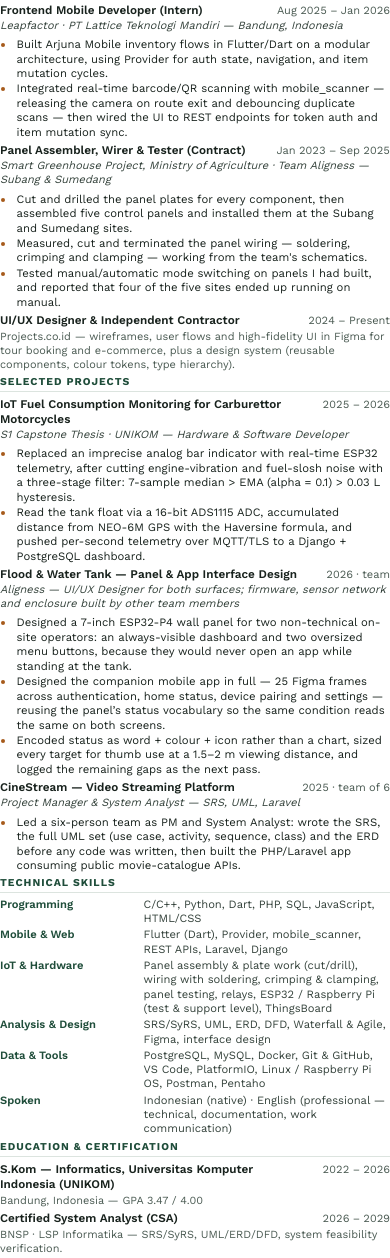
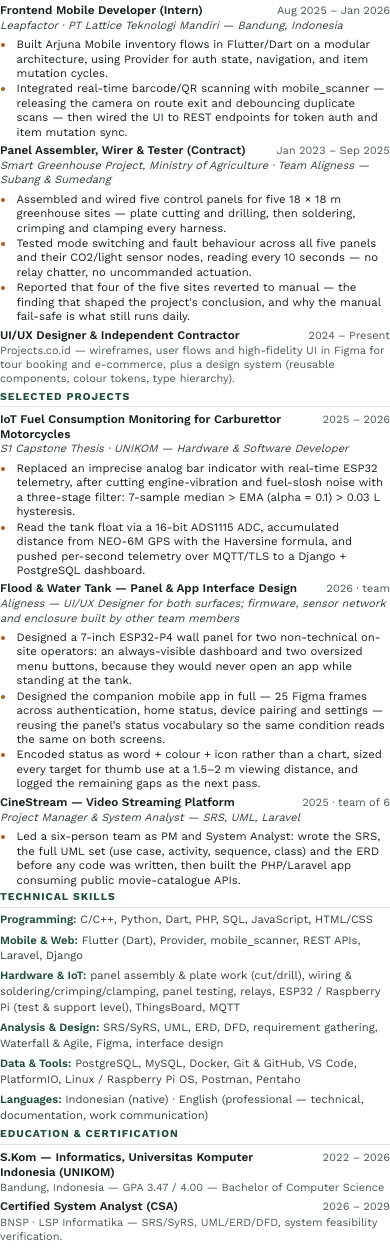
Before and after one commit to hilmy112233/hilmy112233.github.io, a plain HTML site: page cv/cv.html in a window 390 px wide. Shown: the part 293-1551 px from the top of the page. Drawn offline with Linux system fonts and the light colour scheme.

Commit message:
Make the CV survive an ATS, and give the greenhouse entry a result
Two changes, both driven by measurement rather than opinion.

ATS compatibility: the PDF already extracted cleanly -- 579 words in
reading order, all four section headings found, email/phone/LinkedIn/
GitHub/portfolio all scrapeable, no replacement glyphs. But the skills
block was a CSS grid with a 35mm label column, and pdfminer read it as
six labels followed by six values, so "C/C++" was no longer attached to
"Programming". That is the failure that silently drops a candidate.
Rebuilt as one label:value line per row in DOM order. Both pypdf and
pdfminer now recover every pair, and the rendered page reads better too.

Also added requirement gathering to the analysis line, MQTT to the
hardware line, and "Bachelor of Computer Science" beside the S.Kom so a
non-Indonesian parser can map the degree.

The greenhouse entry now states results instead of activities: five
18x18 m sites, CO2/light nodes reading every 10 seconds, no relay
chatter or uncommanded actuation during fault testing, and four of five
sites reverting to manual -- which is both the project's conclusion and
the reason the manual fail-safe is what still runs daily.

Added _atscheck.py to keep this honest: it runs pypdf and pdfminer,
checks headings, contact fields, keyword coverage per target role, and
flags glyph artefacts. Both PDFs PASS.

```diff
--- a/cv/cv.html
+++ b/cv/cv.html
@@ -44,9 +44,12 @@ li::marker{color:#A65A1B}
 li:last-child{margin-bottom:0}
 
 /* skills */
-dl{margin:0;display:grid;grid-template-columns:35mm 1fr;gap:.5mm 3mm;font-size:8.4pt}
-dt{font-weight:600;color:#1F4D3A}
-dd{margin:0;color:#34423B}
+/* ATS-safe: one label-value pair per line in DOM order. A two-column grid made
+   pdfminer-style parsers read every label first and every value second, which
+   destroys the pairing an ATS needs. */
+.skills{display:flex;flex-direction:column;gap:1.1mm;font-size:8.4pt;line-height:1.42;break-inside:avoid}
+.skills p{margin:0;color:#34423B}
+.skills b{font-weight:600;color:#1F4D3A}
 
 /* education / cert */
 .line{margin:0 0 .5mm;font-size:8.8pt}
@@ -55,7 +58,7 @@ dd{margin:0;color:#34423B}
 
 @media print{
   a{color:#1F4D3A}
-  .job,dl{break-inside:avoid}
+  .job,.skills{break-inside:avoid}
 }
 </style>
 </head>
@@ -102,12 +105,12 @@ dd{margin:0;color:#34423B}
     </div>
     <p class="sub"><span data-id="Proyek Smart Greenhouse, Kementerian Pertanian &middot; Team Aligness" data-en="Smart Greenhouse Project, Ministry of Agriculture &middot; Team Aligness">Smart Greenhouse Project, Ministry of Agriculture &middot; Team Aligness</span> &mdash; Subang &amp; Sumedang</p>
     <ul>
-      <li><span data-id="Melubangi dan memotong pelat panel untuk tiap komponen, lalu merakit lima panel kontrol dan memasangnya di lokasi Subang dan Sumedang."
-        data-en="Cut and drilled the panel plates for every component, then assembled five control panels and installed them at the Subang and Sumedang sites.">Cut and drilled the panel plates for every component, then assembled five control panels and installed them at the Subang and Sumedang sites.</span></li>
-      <li><span data-id="Mengukur, memotong, dan menyambung kabel panel &mdash; solder, crimp, dan klem &mdash; mengikuti skematik yang digambar tim."
-        data-en="Measured, cut and terminated the panel wiring &mdash; soldering, crimping and clamping &mdash; working from the team's schematics.">Measured, cut and terminated the panel wiring &mdash; soldering, crimping and clamping &mdash; working from the team's schematics.</span></li>
-      <li><span data-id="Menguji peralihan manual/otomatis pada panel rakitan sendiri, lalu melaporkan bahwa empat dari lima situs berakhir beroperasi manual."
-        data-en="Tested manual/automatic mode switching on panels I had built, and reported that four of the five sites ended up running on manual.">Tested manual/automatic mode switching on panels I had built, and reported that four of the five sites ended up running on manual.</span></li>
+      <li><span data-id="Merakit dan mengkabel lima panel kontrol untuk lima greenhouse 18 &times; 18 m &mdash; potong dan lubang pelat, lalu solder, crimp, dan klem seluruh harness."
+        data-en="Assembled and wired five control panels for five 18 &times; 18 m greenhouse sites &mdash; plate cutting and drilling, then soldering, crimping and clamping every harness.">Assembled and wired five control panels for five 18 &times; 18 m greenhouse sites &mdash; plate cutting and drilling, then soldering, crimping and clamping every harness.</span></li>
+      <li><span data-id="Menguji peralihan mode dan perilaku fault pada lima panel serta node sensor CO2/cahaya yang membaca tiap 10 detik &mdash; tanpa relay chatter atau aktuasi tak terkendali."
+        data-en="Tested mode switching and fault behaviour across all five panels and their CO2/light sensor nodes, reading every 10 seconds &mdash; no relay chatter, no uncommanded actuation.">Tested mode switching and fault behaviour across all five panels and their CO2/light sensor nodes, reading every 10 seconds &mdash; no relay chatter, no uncommanded actuation.</span></li>
+      <li><span data-id="Melaporkan bahwa empat dari lima situs kembali ke manual &mdash; temuan yang membentuk kesimpulan proyek, dan alasan jalur fail-safe manual masih dipakai tiap hari."
+        data-en="Reported that four of the five sites reverted to manual &mdash; the finding that shaped the project's conclusion, and why the manual fail-safe is what still runs daily.">Reported that four of the five sites reverted to manual &mdash; the finding that shaped the project's conclusion, and why the manual fail-safe is what still runs daily.</span></li>
     </ul>
   </div>
 
@@ -169,20 +172,14 @@ dd{margin:0;color:#34423B}
 
 <section>
   <h2><span data-id="Keahlian Teknis" data-en="Technical Skills">Technical Skills</span></h2>
-  <dl>
-    <dt><span data-id="Bahasa Pemrograman" data-en="Programming">Programming</span></dt>
-    <dd>C/C++, Python, Dart, PHP, SQL, JavaScript, HTML/CSS</dd>
-    <dt><span data-id="Mobile &amp; Web" data-en="Mobile &amp; Web">Mobile &amp; Web</span></dt>
-    <dd>Flutter (Dart), Provider, mobile_scanner, REST APIs, Laravel, Django</dd>
-    <dt><span data-id="IoT &amp; Perangkat Keras" data-en="IoT &amp; Hardware">IoT &amp; Hardware</span></dt>
-    <dd><span data-id="Perakitan panel &amp; panel pelat (potong/lubang), pengkabelan dan solder/crimp/klem, uji panel, relay, ESP32 / Raspberry Pi (level uji &amp; dukung), ThingsBoard" data-en="Panel assembly &amp; plate work (cut/drill), wiring with soldering, crimping &amp; clamping, panel testing, relays, ESP32 / Raspberry Pi (test &amp; support level), ThingsBoard">Panel assembly &amp; plate work (cut/drill), wiring with soldering, crimping &amp; clamping, panel testing, relays, ESP32 / Raspberry Pi (test &amp; support level), ThingsBoard</span></dd>
-    <dt><span data-id="Analisis &amp; Desain" data-en="Analysis &amp; Design">Analysis &amp; Design</span></dt>
-    <dd><span data-id="SRS/SyRS, UML, ERD, DFD, Waterfall &amp; Agile, Figma, desain antarmuka" data-en="SRS/SyRS, UML, ERD, DFD, Waterfall &amp; Agile, Figma, interface design">SRS/SyRS, UML, ERD, DFD, Waterfall &amp; Agile, Figma, interface design</span></dd>
-    <dt><span data-id="Data &amp; Alat" data-en="Data &amp; Tools">Data &amp; Tools</span></dt>
-    <dd>PostgreSQL, MySQL, Docker, Git &amp; GitHub, VS Code, PlatformIO, Linux / Raspberry Pi OS, Postman, Pentaho</dd>
-    <dt><span data-id="Bahasa Lisan" data-en="Spoken">Spoken</span></dt>
-    <dd><span data-id="Indonesia (asli) &middot; Inggris (profesional &mdash; teknis, dokumentasi, komunikasi kerja)" data-en="Indonesian (native) &middot; English (professional &mdash; technical, documentation, work communication)">Indonesian (native) &middot; English (professional &mdash; technical, documentation, work communication)</span></dd>
-  </dl>
+  <div class="skills">
+    <p><b><span data-id="Bahasa Pemrograman" data-en="Programming">Programming</span>:</b> C/C++, Python, Dart, PHP, SQL, JavaScript, HTML/CSS</p>
+    <p><b><span data-id="Mobile &amp; Web" data-en="Mobile &amp; Web">Mobile &amp; Web</span>:</b> Flutter (Dart), Provider, mobile_scanner, REST APIs, Laravel, Django</p>
+    <p><b><span data-id="Perangkat Keras &amp; IoT" data-en="Hardware &amp; IoT">Hardware &amp; IoT</span>:</b> <span data-id="perakitan panel &amp; pelat (potong/lubang), pengkabelan &amp; solder/crimp/klem, uji panel, relay, ESP32 / Raspberry Pi (level uji &amp; dukung), ThingsBoard, MQTT" data-en="panel assembly &amp; plate work (cut/drill), wiring &amp; soldering/crimping/clamping, panel testing, relays, ESP32 / Raspberry Pi (test &amp; support level), ThingsBoard, MQTT">panel assembly &amp; plate work (cut/drill), wiring &amp; soldering/crimping/clamping, panel testing, relays, ESP32 / Raspberry Pi (test &amp; support level), ThingsBoard, MQTT</span></p>
+    <p><b><span data-id="Analisis &amp; Desain" data-en="Analysis &amp; Design">Analysis &amp; Design</span>:</b> <span data-id="SRS/SyRS, UML, ERD, DFD, requirement gathering, Waterfall &amp; Agile, Figma, desain antarmuka" data-en="SRS/SyRS, UML, ERD, DFD, requirement gathering, Waterfall &amp; Agile, Figma, interface design">SRS/SyRS, UML, ERD, DFD, requirement gathering, Waterfall &amp; Agile, Figma, interface design</span></p>
+    <p><b><span data-id="Data &amp; Alat" data-en="Data &amp; Tools">Data &amp; Tools</span>:</b> PostgreSQL, MySQL, Docker, Git &amp; GitHub, VS Code, PlatformIO, Linux / Raspberry Pi OS, Postman, Pentaho</p>
+    <p><b><span data-id="Bahasa" data-en="Languages">Languages</span>:</b> <span data-id="Indonesia (asli) &middot; Inggris (profesional &mdash; teknis, dokumentasi, komunikasi kerja)" data-en="Indonesian (native) &middot; English (professional &mdash; technical, documentation, work communication)">Indonesian (native) &middot; English (professional &mdash; technical, documentation, work communication)</span></p>
+  </div>
 </section>
 
 <section>
@@ -192,7 +189,7 @@ dd{margin:0;color:#34423B}
       <span class="t">S.Kom &mdash; <span data-id="Teknik Informatika" data-en="Informatics">Informatics</span>, Universitas Komputer Indonesia (UNIKOM)</span>
       <span class="d">2022 &ndash; 2026</span>
     </div>
-    <p class="note"><span data-id="Bandung, Indonesia &mdash; IPK 3.47 / 4.00" data-en="Bandung, Indonesia &mdash; GPA 3.47 / 4.00">Bandung, Indonesia &mdash; GPA 3.47 / 4.00</span></p>
+    <p class="note"><span data-id="Bandung, Indonesia &mdash; IPK 3.47 / 4.00 &mdash; setara Bachelor of Computer Science" data-en="Bandung, Indonesia &mdash; GPA 3.47 / 4.00 &mdash; Bachelor of Computer Science">Bandung, Indonesia &mdash; GPA 3.47 / 4.00 &mdash; Bachelor of Computer Science</span></p>
   </div>
   <div class="job">
     <div class="row">
```
Also changed, not shown: 2 other files.
